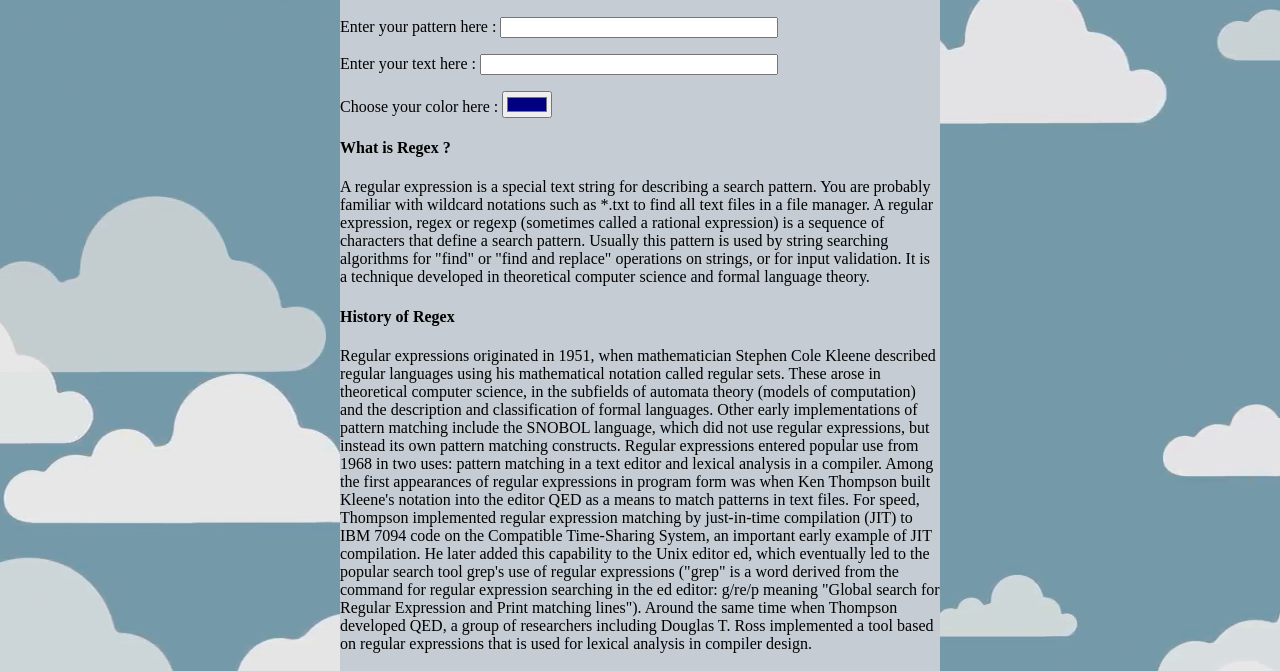
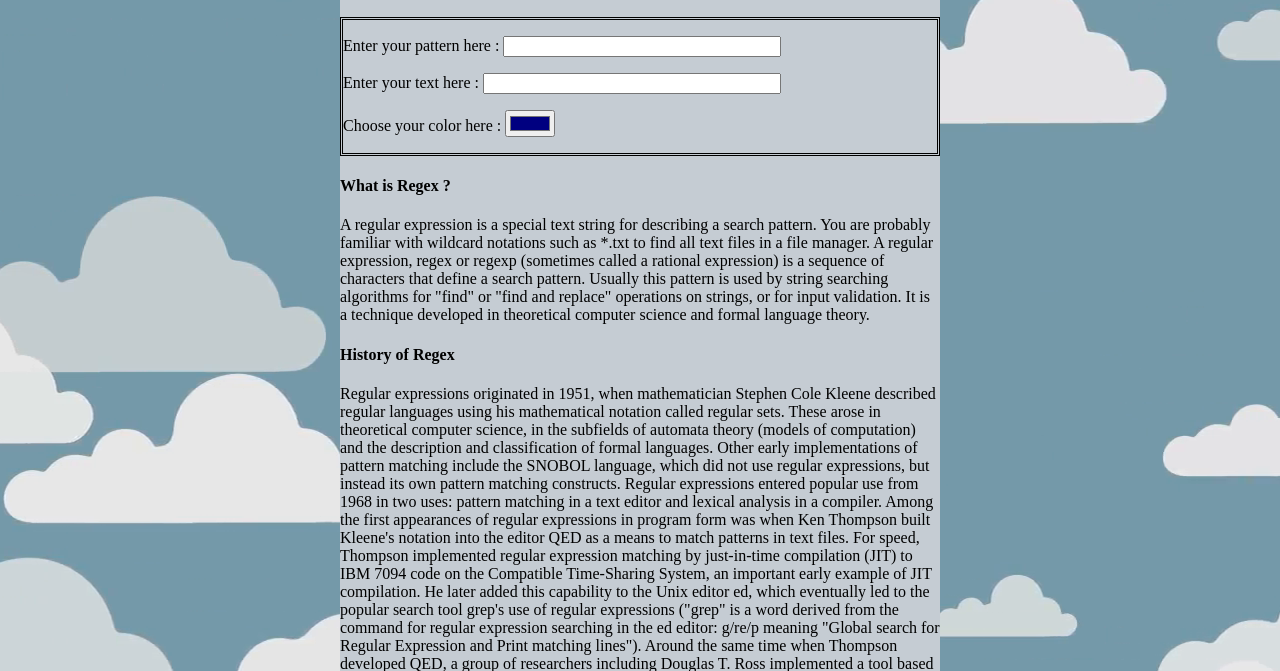
Before and after one commit to busenurkaraca/AutomataWorks, a plain HTML site: page TermProject.html in a window 1280 px wide. Shown: the part 124-795 px from the top of the page. Drawn offline with Linux system fonts and the light colour scheme.

Commit message:
new update

```diff
--- a/TermProject.html
+++ b/TermProject.html
@@ -59,6 +59,9 @@
         text-align: start;
     }
 
+.try{
+	border-style: double;
+}
   </style>
 </head>
 
@@ -77,6 +80,7 @@
 </div>
 <h2 align="center" id=title></h2>
 
+<div class = "try">
 <a name="i1">
 <p>
 Enter your pattern here : <input type=text id=pat onKeyUp="checkRE()">&emsp;
@@ -91,7 +95,7 @@ Choose your color here : <input id=renkler type="color" class=color value="#0000
 <p id=out style="font-family : Comic Sans MS">
 </p>
 </a>
-
+</div>
 
 <b></b>
 
```
